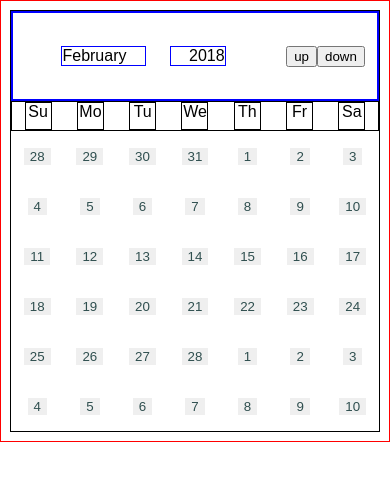
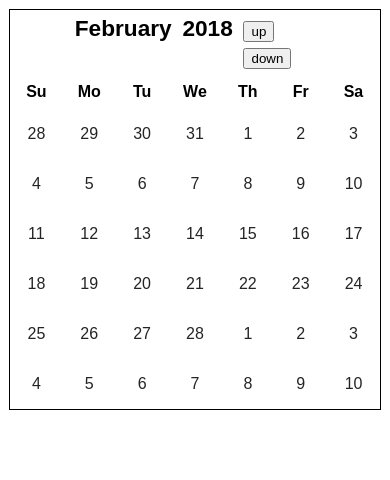
Before and after one commit to nitzan-frock/calendar-basic, a React app: page / in a window 390 px wide. Built offline with nearby package versions, Linux system fonts and the light colour scheme.

Commit message:
updated styling to be more responsive

```diff
--- a/src/Layout.css
+++ b/src/Layout.css
@@ -1,6 +1,4 @@
 .Wrapper {
     display: flex;
     justify-content: center;
-    border: 1px solid red;
-    align-self: center;
 }
--- a/src/components/Year/Month/Days/Day/Day.css
+++ b/src/components/Year/Month/Days/Day/Day.css
@@ -1,12 +1,20 @@
-.Day button {
+.Day {
     display: flex;
+    height: 100%;
+    max-width: 50px;
+    width: 100%;
+    box-sizing: border-box;
+    justify-content: center;
+    align-items: center;
+}
+
+.Day p {
     border: none;
-    margin: 5px;
     background-color: none;
-    color: darkslategrey;
+    color: rgb(36, 36, 36);
     text-decoration: none;
 }
 
-button:hover {
-    border: 2px solid #008CBA;
+.Day:hover {
+    border: 3px solid #008CBA;
 }
--- a/src/components/Year/Month/Days/Day/Day.js
+++ b/src/components/Year/Month/Days/Day/Day.js
@@ -3,10 +3,8 @@ import classes from './Day.css';
 
 const Day = (props) => {
     return (
-        <div className={classes.Day}>
-            <button
-                onClick={() => {props.showEvent(props.date)}}
-                 >{props.date.day}</button>
+        <div className={classes.Day} onClick={() => {props.showEvent(props.date)}}>
+            <p>{props.date.day}</p>
         </div>
     );
 };
--- a/src/components/Year/Month/Days/DayNames/DayNames.css
+++ b/src/components/Year/Month/Days/DayNames/DayNames.css
@@ -1,6 +1,10 @@
-.name{
+.name {
     display: flex;
-    border: 1px solid black;
-    width: 25px;
+    width: 32px;
     justify-content: center;
+    align-content: center;
 }
+
+.name h3 {
+    border: 1px solid red;
+}
--- a/src/components/Year/Month/Days/DayNames/DayNames.js
+++ b/src/components/Year/Month/Days/DayNames/DayNames.js
@@ -4,9 +4,7 @@ import classes from './DayNames.css';
 const DayNames = (props) => {
     return props.names.map((name, index) => {
         return (
-            <div className={classes.name} key={index} >
-                {name}
-            </div>
+            <div className={classes.name} key={index}><strong>{name}</strong></div>
         );
     });
 };
--- a/src/components/Year/Month/Month.js
+++ b/src/components/Year/Month/Month.js
@@ -3,7 +3,7 @@ import React from 'react';
 const month = (props) => {
     return (
         <div>
-            {props.month}
+            <strong>{props.month}</strong>
         </div>
     );
 };
--- a/src/components/Year/Year.css
+++ /dev/null
@@ -1,3 +0,0 @@
-.Year {
-    display: flex;
-}
--- a/src/components/Year/Year.js
+++ b/src/components/Year/Year.js
@@ -2,7 +2,7 @@ import React from 'react';
 
 const Year = (props) => {
     return (
-        <div>{props.year}</div>
+        <div><strong>{props.year}</strong></div>
     );
 };
 
--- a/src/containers/Calendar.css
+++ b/src/containers/Calendar.css
@@ -1,34 +1,43 @@
 .Calendar {
   display: grid;
-  width: 800px;
-  grid-template-columns: 1fr;
-  grid-template-rows: 1.5fr  0.5fr 5fr;
+  max-width: 800px;
+  width: 100%;
+  grid-template-rows: auto 1fr;
   outline: 1px solid black;
   margin: 10px 10px;
 }
 
-.MonthYear {
+.Header {
   grid-row: 1/2;
   display: flex;
-  border: 2px solid blue;
-  flex-direction: row;
+  width: 100%;
+  height: 100%;
+  flex-direction: column;
   align-items: center;
-  justify-content: space-around;
+  justify-content: center;
+}
+
+.MonthYear {
+  display: grid;
+  grid-template-columns: repeat(3, 1fr);
+  align-content: center;
+  justify-items: center;
+  font-size: 17pt;
+  width: 65%;
+  margin: 5px 30px;
 }
 
 .DayNames {
-  grid-row: 2/3;
-  grid-column: 1/2;
   display: flex;
-  flex-direction: row;
+  height: 35px;
+  width: 100%;
+  flex-flow: row;
   justify-content: space-around;
-  justify-items: center;
-  border: 1px solid black;
+  align-items: center;
 }
 
 .Days {
   grid-row: 3/4;
-  grid-column: 1/2;
   display: grid;
   height: 100%;
   width: 100%;
@@ -39,19 +48,14 @@
 }
 
 .Month {
-  display: flex;
-  margin-left: 10%;
-  padding-right: 5%;
-  border: 1px solid blue;
+  display: block;
 }
 
 .Year {
-  display: flex;
-  margin-right: 10%;
-  padding-left: 5%;
-  border: 1px solid blue;
+  display: block;
+  padding: 0 10px;
 }
 
 .MonthButtons {
-  display: flex;
+  display: block;
 }
--- a/src/containers/Calendar.js
+++ b/src/containers/Calendar.js
@@ -279,6 +279,7 @@ class Calendar extends Component {
                   value={this.state.newEvent} />
             </Events>
           </Modal>
+          <div className={classes.Header}>
             <div className={classes.MonthYear}>
               <div className={classes.Month}>
                 <Month month={moment().month(this.state.currentDate.month).format('MMMM')} />
@@ -293,6 +294,7 @@ class Calendar extends Component {
             <div className={classes.DayNames}>
               <DayNames names={DAY_NAMES} />
             </div>
+          </div>
           <div className={classes.Days}>
             {days}
           </div>
```
Lines whose indentation alone changed are shown as unchanged.
